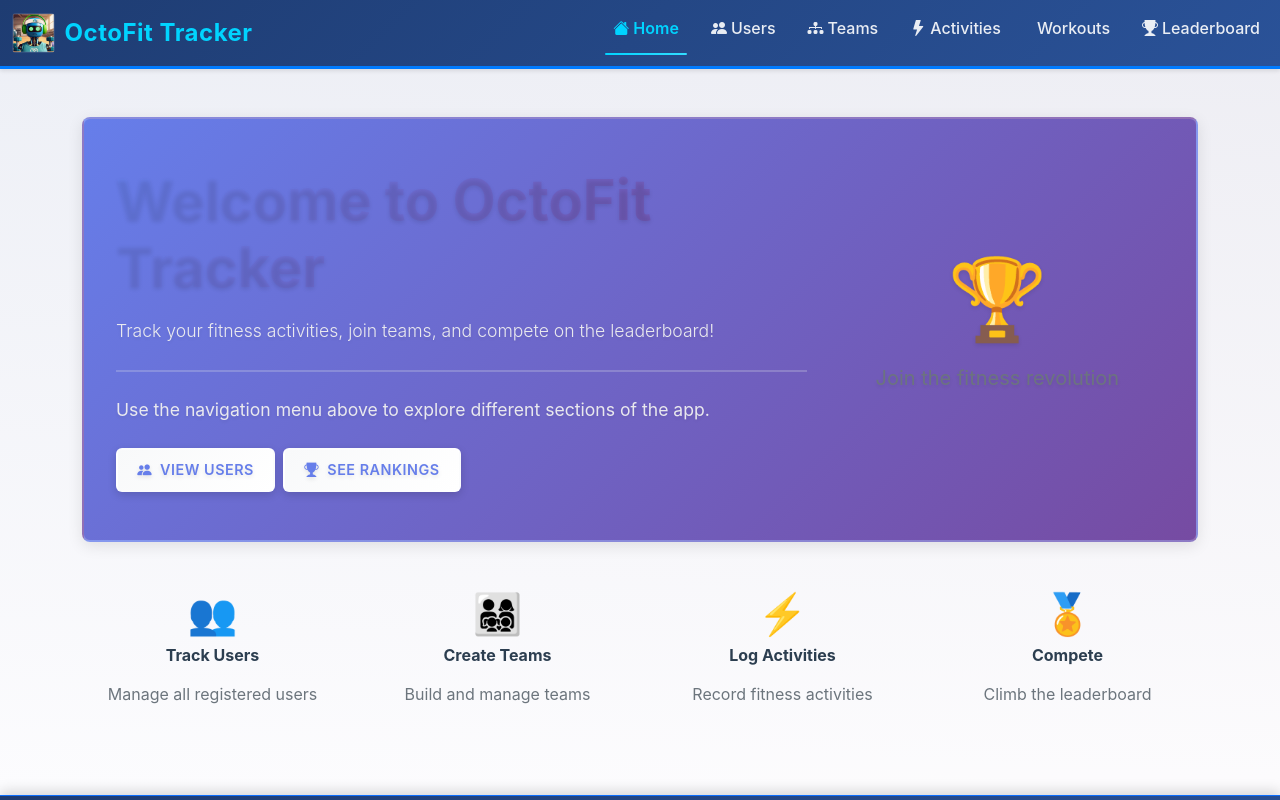
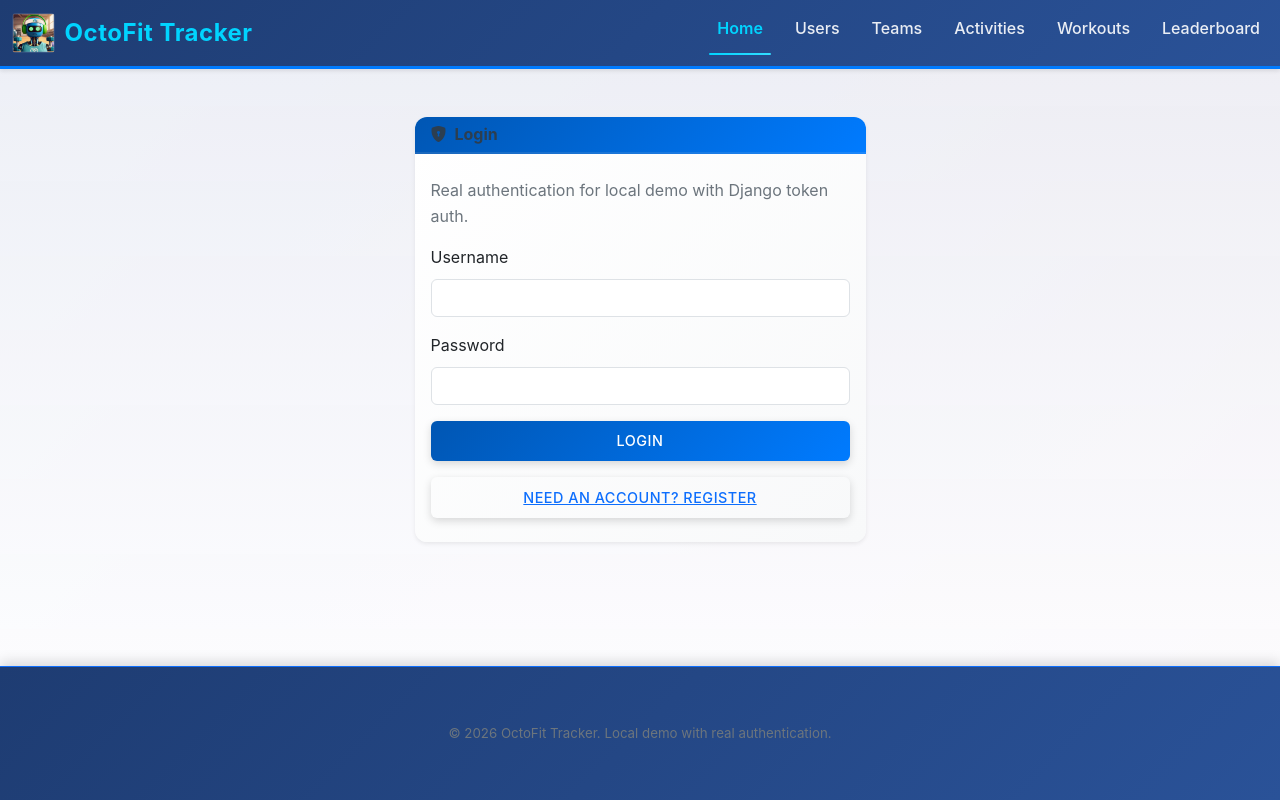
Before and after one commit to Superfier/skills-build-applications-w-copilot-agent-mode-ejercicio-, a React (Create React App) app in the folder octofit-tracker/frontend/: page / in a window 1280 px wide. Shown: the top 800 px of the page. Built offline with nearby package versions, Linux system fonts and the light colour scheme.

Commit message:
feat(frontend): integrate authenticated API client and login flow

```diff
--- a/octofit-tracker/frontend/package.json
+++ b/octofit-tracker/frontend/package.json
@@ -8,9 +8,10 @@
     "@testing-library/react": "^16.3.2",
     "@testing-library/user-event": "^13.5.0",
     "bootstrap": "^5.3.8",
+    "bootstrap-icons": "^1.11.3",
     "react": "^19.2.4",
     "react-dom": "^19.2.4",
-    "react-router-dom": "^7.13.0",
+    "react-router-dom": "^6.28.1",
     "react-scripts": "5.0.1",
     "web-vitals": "^2.1.4"
   },
--- a/octofit-tracker/frontend/src/App.js
+++ b/octofit-tracker/frontend/src/App.js
@@ -1,4 +1,4 @@
-import React from 'react';
+import React, { useState } from 'react';
 import { BrowserRouter as Router, Route, Routes, Link, useLocation } from 'react-router-dom';
 import './App.css';
 import octoFitLogo from './octofitapp-small.png';
@@ -7,6 +7,7 @@ import Teams from './components/Teams';
 import Activities from './components/Activities';
 import Workouts from './components/Workouts';
 import Leaderboard from './components/Leaderboard';
+import { getApiBaseUrl, getAuthToken, setAuthToken, fetchWithAuth } from './api';
 
 function Home() {
   return (
@@ -15,7 +16,7 @@ function Home() {
         <div className="row align-items-center">
           <div className="col-lg-8">
             <h1 className="display-4 fw-bold">Welcome to OctoFit Tracker</h1>
-            <p className="lead">Track your fitness activities, join teams, and compete on the leaderboard!</p>
+            <p className="lead">Track your fitness activities, join teams, and compete on the leaderboard.</p>
             <hr className="my-4" />
             <p className="mb-4">Use the navigation menu above to explore different sections of the app.</p>
             <div className="d-flex flex-wrap gap-2">
@@ -28,39 +29,94 @@ function Home() {
             </div>
           </div>
           <div className="col-lg-4 text-center d-none d-lg-block">
-            <div className="display-1 mb-3" style={{ fontSize: '5rem' }}>🏆</div>
+            <div className="display-1 mb-3" style={{ fontSize: '5rem' }}>Trophy</div>
             <p className="fs-5 text-muted">Join the fitness revolution</p>
           </div>
         </div>
       </div>
+    </div>
+  );
+}
 
-      <div className="row mt-5">
-        <div className="col-md-3 mb-4">
-          <div className="text-center">
-            <div className="display-6 text-primary mb-2">👥</div>
-            <h5>Track Users</h5>
-            <p className="text-muted">Manage all registered users</p>
+function AuthPanel({ onAuthenticated }) {
+  const [mode, setMode] = useState('login');
+  const [username, setUsername] = useState('');
+  const [password, setPassword] = useState('');
+  const [email, setEmail] = useState('');
+  const [error, setError] = useState('');
+  const [loading, setLoading] = useState(false);
+
+  const submit = async (event) => {
+    event.preventDefault();
+    setLoading(true);
+    setError('');
+
+    const endpoint = mode === 'login' ? '/auth/login/' : '/auth/register/';
+    const payload = mode === 'login'
+      ? { username, password }
+      : { username, password, email };
+
+    try {
+      const response = await fetchWithAuth(`${getApiBaseUrl()}${endpoint}`, {
+        method: 'POST',
+        body: JSON.stringify(payload),
+      });
+      const data = await response.json();
+
+      if (!response.ok) {
+        throw new Error(data.detail || 'Authentication failed.');
+      }
+
+      setAuthToken(data.token);
+      onAuthenticated();
+    } catch (authError) {
+      setError(authError.message);
+    } finally {
+      setLoading(false);
+    }
+  };
+
+  return (
+    <div className="container mt-5 mb-5">
+      <div className="row justify-content-center">
+        <div className="col-md-6 col-lg-5">
+          <div className="card shadow-sm border-0">
+            <div className="card-header bg-primary text-white">
+              <h5 className="mb-0">
+                <i className="bi bi-shield-lock-fill me-2"></i>
+                {mode === 'login' ? 'Login' : 'Register'}
+              </h5>
             </div>
+            <div className="card-body">
+              <p className="text-muted">Real authentication for local demo with Django token auth.</p>
+              {error && <div className="alert alert-danger">{error}</div>}
+              <form onSubmit={submit}>
+                <div className="mb-3">
+                  <label className="form-label" htmlFor="username">Username</label>
+                  <input id="username" className="form-control" value={username} onChange={(e) => setUsername(e.target.value)} required />
                 </div>
-        <div className="col-md-3 mb-4">
-          <div className="text-center">
-            <div className="display-6 text-success mb-2">👨‍👩‍👧‍👦</div>
-            <h5>Create Teams</h5>
-            <p className="text-muted">Build and manage teams</p>
+                {mode === 'register' && (
+                  <div className="mb-3">
+                    <label className="form-label" htmlFor="email">Email</label>
+                    <input id="email" type="email" className="form-control" value={email} onChange={(e) => setEmail(e.target.value)} required />
                   </div>
+                )}
+                <div className="mb-3">
+                  <label className="form-label" htmlFor="password">Password</label>
+                  <input id="password" type="password" className="form-control" value={password} onChange={(e) => setPassword(e.target.value)} required />
                 </div>
-        <div className="col-md-3 mb-4">
-          <div className="text-center">
-            <div className="display-6 text-warning mb-2">⚡</div>
-            <h5>Log Activities</h5>
-            <p className="text-muted">Record fitness activities</p>
+                <button type="submit" className="btn btn-primary w-100" disabled={loading}>
+                  {loading ? 'Please wait...' : mode === 'login' ? 'Login' : 'Create account'}
+                </button>
+              </form>
+              <button
+                type="button"
+                className="btn btn-link w-100 mt-3"
+                onClick={() => setMode(mode === 'login' ? 'register' : 'login')}
+              >
+                {mode === 'login' ? 'Need an account? Register' : 'Already have an account? Login'}
+              </button>
             </div>
-        </div>
-        <div className="col-md-3 mb-4">
-          <div className="text-center">
-            <div className="display-6 text-danger mb-2">🏅</div>
-            <h5>Compete</h5>
-            <p className="text-muted">Climb the leaderboard</p>
           </div>
         </div>
       </div>
@@ -70,14 +126,24 @@ function Home() {
 
 function AppContent() {
   const location = useLocation();
-
-  console.log('App component loaded with REACT_APP_CODESPACE_NAME:', process.env.REACT_APP_CODESPACE_NAME);
-  console.log('Current route:', location.pathname);
+  const [authVersion, setAuthVersion] = useState(0);
+  const isAuthenticated = Boolean(getAuthToken());
 
   const isActive = (path) => location.pathname === path;
 
+  const handleLogout = async () => {
+    try {
+      await fetchWithAuth(`${getApiBaseUrl()}/auth/logout/`, { method: 'POST' });
+    } catch (error) {
+      // Ignore network errors and clear local token anyway for demo usability.
+    } finally {
+      setAuthToken(null);
+      setAuthVersion((v) => v + 1);
+    }
+  };
+
   return (
-    <div className="App">
+    <div className="App" key={authVersion}>
       <nav className="navbar navbar-expand-lg navbar-dark bg-dark sticky-top">
         <div className="container-fluid">
           <Link className="navbar-brand" to="/">
@@ -98,65 +164,39 @@ function AppContent() {
           <div className="collapse navbar-collapse" id="navbarNav">
             <ul className="navbar-nav ms-auto">
               <li className="nav-item">
-                <Link
-                  className={`nav-link ${isActive('/') ? 'active' : ''}`}
-                  to="/"
-                  aria-current={isActive('/') ? 'page' : undefined}
-                >
-                  <i className="bi bi-house-fill me-1"></i>Home
-                </Link>
+                <Link className={`nav-link ${isActive('/') ? 'active' : ''}`} to="/">Home</Link>
               </li>
               <li className="nav-item">
-                <Link
-                  className={`nav-link ${isActive('/users') ? 'active' : ''}`}
-                  to="/users"
-                  aria-current={isActive('/users') ? 'page' : undefined}
-                >
-                  <i className="bi bi-people-fill me-1"></i>Users
-                </Link>
+                <Link className={`nav-link ${isActive('/users') ? 'active' : ''}`} to="/users">Users</Link>
               </li>
               <li className="nav-item">
-                <Link
-                  className={`nav-link ${isActive('/teams') ? 'active' : ''}`}
-                  to="/teams"
-                  aria-current={isActive('/teams') ? 'page' : undefined}
-                >
-                  <i className="bi bi-diagram-3-fill me-1"></i>Teams
-                </Link>
+                <Link className={`nav-link ${isActive('/teams') ? 'active' : ''}`} to="/teams">Teams</Link>
               </li>
               <li className="nav-item">
-                <Link
-                  className={`nav-link ${isActive('/activities') ? 'active' : ''}`}
-                  to="/activities"
-                  aria-current={isActive('/activities') ? 'page' : undefined}
-                >
-                  <i className="bi bi-lightning-fill me-1"></i>Activities
-                </Link>
+                <Link className={`nav-link ${isActive('/activities') ? 'active' : ''}`} to="/activities">Activities</Link>
               </li>
               <li className="nav-item">
-                <Link
-                  className={`nav-link ${isActive('/workouts') ? 'active' : ''}`}
-                  to="/workouts"
-                  aria-current={isActive('/workouts') ? 'page' : undefined}
-                >
-                  <i className="bi bi-dumbbell me-1"></i>Workouts
-                </Link>
+                <Link className={`nav-link ${isActive('/workouts') ? 'active' : ''}`} to="/workouts">Workouts</Link>
               </li>
               <li className="nav-item">
-                <Link
-                  className={`nav-link ${isActive('/leaderboard') ? 'active' : ''}`}
-                  to="/leaderboard"
-                  aria-current={isActive('/leaderboard') ? 'page' : undefined}
-                >
-                  <i className="bi bi-trophy-fill me-1"></i>Leaderboard
-                </Link>
+                <Link className={`nav-link ${isActive('/leaderboard') ? 'active' : ''}`} to="/leaderboard">Leaderboard</Link>
               </li>
+              {isAuthenticated && (
+                <li className="nav-item">
+                  <button type="button" className="btn btn-sm btn-danger ms-3 mt-1" onClick={handleLogout}>
+                    Logout
+                  </button>
+                </li>
+              )}
             </ul>
           </div>
         </div>
       </nav>
 
       <main>
+        {!isAuthenticated ? (
+          <AuthPanel onAuthenticated={() => setAuthVersion((v) => v + 1)} />
+        ) : (
           <Routes>
             <Route path="/" element={<Home />} />
             <Route path="/users" element={<Users />} />
@@ -165,29 +205,12 @@ function AppContent() {
             <Route path="/workouts" element={<Workouts />} />
             <Route path="/leaderboard" element={<Leaderboard />} />
           </Routes>
+        )}
       </main>
 
       <footer className="bg-dark text-white text-center border-top border-primary">
         <div className="container py-4">
-          <div className="row">
-            <div className="col-md-6 text-start">
-              <h6 className="mb-3">OctoFit Tracker</h6>
-              <p className="small text-muted mb-0">
-                Your ultimate fitness tracking and team competition platform.
-              </p>
-            </div>
-            <div className="col-md-6 text-md-end text-start">
-              <h6 className="mb-3">Quick Links</h6>
-              <div className="small">
-                <Link to="/users" className="text-decoration-none text-white-50 me-3">Users</Link>
-                <Link to="/teams" className="text-decoration-none text-white-50 me-3">Teams</Link>
-                <Link to="/activities" className="text-decoration-none text-white-50 me-3">Activities</Link>
-                <Link to="/workouts" className="text-decoration-none text-white-50">Workouts</Link>
-              </div>
-            </div>
-          </div>
-          <hr className="my-3 border-secondary" />
-          <p className="mb-0 text-muted small">&copy; 2026 OctoFit Tracker. All rights reserved.</p>
+          <p className="mb-0 text-muted small">&copy; 2026 OctoFit Tracker. Local demo with real authentication.</p>
         </div>
       </footer>
     </div>
--- /dev/null
+++ b/octofit-tracker/frontend/src/api.js
@@ -0,0 +1,34 @@
+const getCodespaceName = () => process.env.REACT_APP_CODESPACE_NAME;
+
+export const getApiBaseUrl = () => {
+  const codespaceName = getCodespaceName();
+  return codespaceName
+    ? `https://${codespaceName}-8000.app.github.dev/api`
+    : 'http://localhost:8000/api';
+};
+
+export const getAuthToken = () => localStorage.getItem('octofit_token');
+
+export const setAuthToken = (token) => {
+  if (token) {
+    localStorage.setItem('octofit_token', token);
+    return;
+  }
+  localStorage.removeItem('octofit_token');
+};
+
+export const authHeaders = () => {
+  const token = getAuthToken();
+  return token ? { Authorization: `Token ${token}` } : {};
+};
+
+export const fetchWithAuth = (url, options = {}) => {
+  return fetch(url, {
+    ...options,
+    headers: {
+      'Content-Type': 'application/json',
+      ...(options.headers || {}),
+      ...authHeaders(),
+    },
+  });
+};
--- a/octofit-tracker/frontend/src/components/Leaderboard.js
+++ b/octofit-tracker/frontend/src/components/Leaderboard.js
@@ -1,4 +1,5 @@
 import React, { useState, useEffect } from 'react';
+import { getApiBaseUrl, fetchWithAuth } from '../api';
 
 const Leaderboard = () => {
   const [leaderboard, setLeaderboard] = useState([]);
@@ -8,19 +9,17 @@ const Leaderboard = () => {
   useEffect(() => {
     const fetchLeaderboard = async () => {
       try {
-        const codespaceName = process.env.REACT_APP_CODESPACE_NAME;
-        const apiUrl = codespaceName
-          ? `https://${codespaceName}-8000.app.github.dev/api/leaderboard/`
-          : 'http://localhost:8000/api/leaderboard/';
-        console.log('Fetching leaderboard from:', apiUrl);
+        const apiUrl = `${getApiBaseUrl()}/leaderboard/`;
 
-        const response = await fetch(apiUrl);
+        const response = await fetchWithAuth(apiUrl);
         if (!response.ok) {
+          if (response.status === 401) {
+            throw new Error('Unauthorized. Please login first.');
+          }
           throw new Error(`HTTP error! status: ${response.status}`);
         }
 
         const data = await response.json();
-        console.log('Leaderboard data:', data);
 
         // Handle both paginated (.results) and plain array responses
         const leaderboardList = data.results || data;
@@ -107,7 +106,7 @@ const Leaderboard = () => {
                     <tbody>
                       {leaderboard.map((entry, index) => (
                         <tr
-                          key={entry.id}
+                          key={entry.id || `${entry.team}-${entry.week}-${index}`}
                           className={index === 0 ? 'table-success' : index === 1 ? 'table-info' : index === 2 ? 'table-warning' : ''}
                         >
                           <td className="text-center align-middle">
--- a/octofit-tracker/frontend/src/components/Teams.js
+++ b/octofit-tracker/frontend/src/components/Teams.js
@@ -1,4 +1,5 @@
 import React, { useState, useEffect } from 'react';
+import { getApiBaseUrl, fetchWithAuth } from '../api';
 
 const Teams = () => {
   const [teams, setTeams] = useState([]);
@@ -8,19 +9,17 @@ const Teams = () => {
   useEffect(() => {
     const fetchTeams = async () => {
       try {
-        const codespaceName = process.env.REACT_APP_CODESPACE_NAME;
-        const apiUrl = codespaceName
-          ? `https://${codespaceName}-8000.app.github.dev/api/teams/`
-          : 'http://localhost:8000/api/teams/';
-        console.log('Fetching teams from:', apiUrl);
+        const apiUrl = `${getApiBaseUrl()}/teams/`;
 
-        const response = await fetch(apiUrl);
+        const response = await fetchWithAuth(apiUrl);
         if (!response.ok) {
+          if (response.status === 401) {
+            throw new Error('Unauthorized. Please login first.');
+          }
           throw new Error(`HTTP error! status: ${response.status}`);
         }
 
         const data = await response.json();
-        console.log('Teams data:', data);
 
         // Handle both paginated (.results) and plain array responses
         const teamsList = data.results || data;
@@ -95,10 +94,10 @@ const Teams = () => {
                       </tr>
                     </thead>
                     <tbody>
-                      {teams.map((team) => (
-                        <tr key={team.id}>
+                      {teams.map((team, index) => (
+                        <tr key={team.id || team.name || index}>
                           <td className="text-center align-middle">
-                            <span className="badge bg-success">{team.id}</span>
+                            <span className="badge bg-success">{team.id || index + 1}</span>
                           </td>
                           <td className="align-middle">
                             <strong>{team.name}</strong>
--- a/octofit-tracker/frontend/src/components/Users.js
+++ b/octofit-tracker/frontend/src/components/Users.js
@@ -1,4 +1,5 @@
 import React, { useState, useEffect } from 'react';
+import { getApiBaseUrl, fetchWithAuth } from '../api';
 
 const Users = () => {
   const [users, setUsers] = useState([]);
@@ -8,19 +9,17 @@ const Users = () => {
   useEffect(() => {
     const fetchUsers = async () => {
       try {
-        const codespaceName = process.env.REACT_APP_CODESPACE_NAME;
-        const apiUrl = codespaceName
-          ? `https://${codespaceName}-8000.app.github.dev/api/users/`
-          : 'http://localhost:8000/api/users/';
-        console.log('Fetching users from:', apiUrl);
+        const apiUrl = `${getApiBaseUrl()}/users/`;
 
-        const response = await fetch(apiUrl);
+        const response = await fetchWithAuth(apiUrl);
         if (!response.ok) {
+          if (response.status === 401) {
+            throw new Error('Unauthorized. Please login first.');
+          }
           throw new Error(`HTTP error! status: ${response.status}`);
         }
 
         const data = await response.json();
-        console.log('Users data:', data);
 
         // Handle both paginated (.results) and plain array responses
         const usersList = data.results || data;
@@ -96,10 +95,10 @@ const Users = () => {
                       </tr>
                     </thead>
                     <tbody>
-                      {users.map((user) => (
-                        <tr key={user.id}>
+                      {users.map((user, index) => (
+                        <tr key={user.id || user.username || index}>
                           <td className="text-center align-middle">
-                            <span className="badge bg-secondary">{user.id}</span>
+                            <span className="badge bg-secondary">{user.id || user.username || index + 1}</span>
                           </td>
                           <td className="align-middle">
                             <strong>{user.username}</strong>
--- a/octofit-tracker/frontend/src/components/Workouts.js
+++ b/octofit-tracker/frontend/src/components/Workouts.js
@@ -1,4 +1,5 @@
 import React, { useState, useEffect } from 'react';
+import { getApiBaseUrl, fetchWithAuth } from '../api';
 
 const Workouts = () => {
   const [workouts, setWorkouts] = useState([]);
@@ -8,19 +9,17 @@ const Workouts = () => {
   useEffect(() => {
     const fetchWorkouts = async () => {
       try {
-        const codespaceName = process.env.REACT_APP_CODESPACE_NAME;
-        const apiUrl = codespaceName
-          ? `https://${codespaceName}-8000.app.github.dev/api/workouts/`
-          : 'http://localhost:8000/api/workouts/';
-        console.log('Fetching workouts from:', apiUrl);
+        const apiUrl = `${getApiBaseUrl()}/workouts/`;
 
-        const response = await fetch(apiUrl);
+        const response = await fetchWithAuth(apiUrl);
         if (!response.ok) {
+          if (response.status === 401) {
+            throw new Error('Unauthorized. Please login first.');
+          }
           throw new Error(`HTTP error! status: ${response.status}`);
         }
 
         const data = await response.json();
-        console.log('Workouts data:', data);
 
         // Handle both paginated (.results) and plain array responses
         const workoutsList = data.results || data;
@@ -84,8 +83,8 @@ const Workouts = () => {
 
       {!loading && !error && workouts.length > 0 && (
         <div className="row">
-          {workouts.map((workout) => (
-            <div key={workout.id} className="col-md-6 col-lg-4 mb-4">
+          {workouts.map((workout, index) => (
+            <div key={workout.id || workout.name || index} className="col-md-6 col-lg-4 mb-4">
               <div className="card h-100 shadow-sm border-0 workout-card">
                 <div className={`card-header bg-${getDifficultyColor(workout.difficulty)} text-white`}>
                   <h5 className="card-title mb-0">{workout.name}</h5>
--- a/octofit-tracker/frontend/src/index.js
+++ b/octofit-tracker/frontend/src/index.js
@@ -1,6 +1,7 @@
 import React from 'react';
 import ReactDOM from 'react-dom/client';
 import 'bootstrap/dist/css/bootstrap.min.css';
+import 'bootstrap-icons/font/bootstrap-icons.css';
 import './index.css';
 import App from './App';
 import reportWebVitals from './reportWebVitals';
```
Also changed, not shown: octofit-tracker/frontend/src/components/Activities.js (+9 -10 lines), 2 other files (tests, documents, lock files or other folders). Lines whose indentation alone changed are shown as unchanged.
